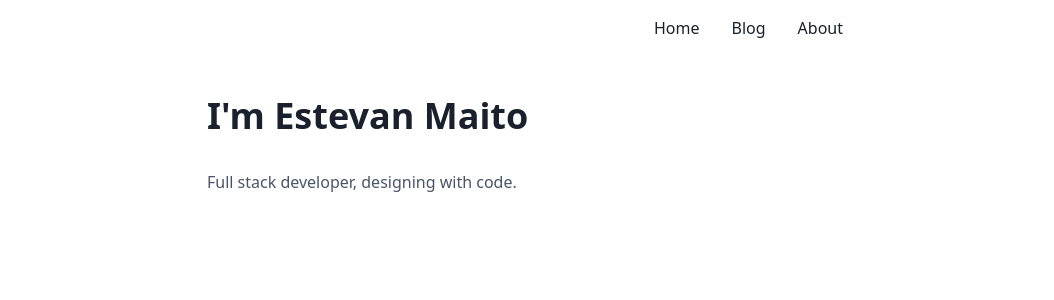
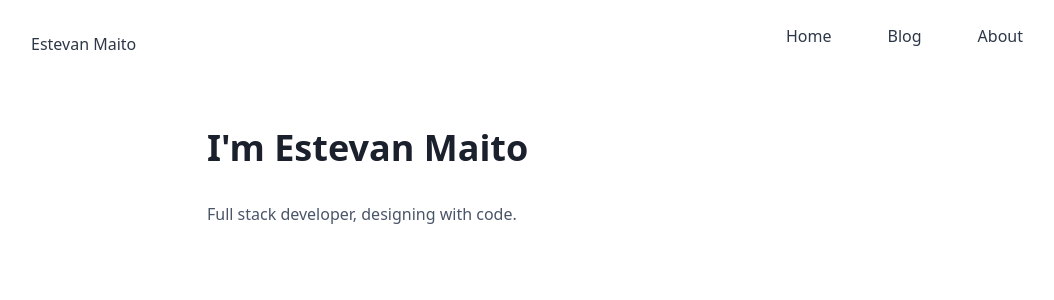
Before and after one commit to estevanmaito/blog, a Next.js app: page / in a window 1280 px wide. Shown: the top 300 px of the page, without its empty margins (113-1167 px from the left). Built offline with nearby package versions, Linux system fonts and the light colour scheme.

Commit message:
refactor nav

```diff
--- a/components/Nav.js
+++ b/components/Nav.js
@@ -3,24 +3,37 @@ import Link from 'next/link'
 
 function Nav() {
   return (
-    <nav className="max-w-2xl p-4 mx-auto">
-      <ul className="flex justify-end space-x-6 text-gray-900">
+    <nav className="max-w-2xl px-4 py-6 mx-auto text-gray-800 xs:px-8 lg:max-w-5xl">
+      <div className="flex justify-between -mx-4">
+        <Link href="/">
+          <a className="px-4 py-2 transition-colors duration-100 ease-in-out rounded-md hover:bg-gray-50">
+            Estevan Maito
+          </a>
+        </Link>
+        <ul className="flex justify-end space-x-6">
           <li>
             <Link href="/">
-            <a className="p-1">Home</a>
+              <a className="px-4 py-2 transition-colors duration-100 ease-in-out rounded-md hover:bg-gray-50">
+                Home
+              </a>
             </Link>
           </li>
           <li>
             <Link href="/blog">
-            <a className="p-1">Blog</a>
+              <a className="px-4 py-2 transition-colors duration-100 ease-in-out rounded-md hover:bg-gray-50">
+                Blog
+              </a>
             </Link>
           </li>
           <li>
             <Link href="/about">
-            <a className="p-1">About</a>
+              <a className="px-4 py-2 transition-colors duration-100 ease-in-out rounded-md hover:bg-gray-50">
+                About
+              </a>
             </Link>
           </li>
         </ul>
+      </div>
     </nav>
   )
 }
```
Lines whose indentation alone changed are shown as unchanged.
